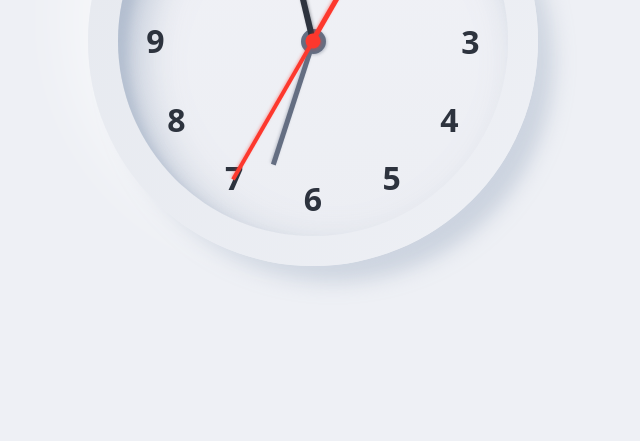
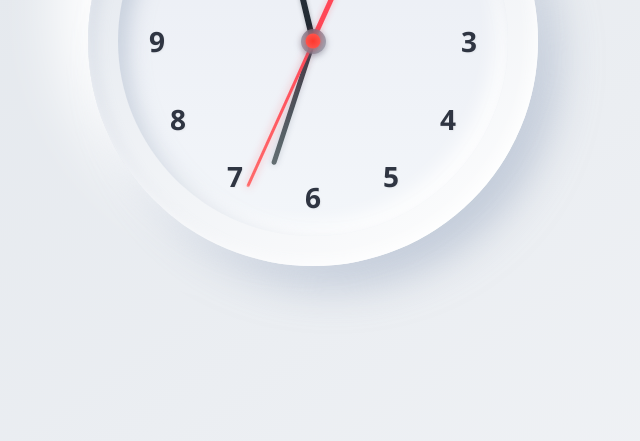
Before and after one commit to KunalxKushwaha/Analog-Clock, a plain HTML site: page index.html in a window 1280 px wide. Shown: the part 359-800 px from the top of the page, without its empty margins (327-967 px from the left). Drawn offline with Linux system fonts and the light colour scheme.

```diff
--- a/style.css
+++ b/style.css
@@ -1,8 +1,8 @@
-* {
+ * {
     box-sizing: border-box;
     margin: 0;
     padding: 0;
-    font-family: system-ui;
+    font-family: 'Segoe UI', Tahoma, Geneva, Verdana, sans-serif;
 }
 
 body {
@@ -11,28 +11,35 @@ body {
     display: flex;
     align-items: center;
     justify-content: center;
-    background: #EEF0F5;
+    background: linear-gradient(145deg, #dfe4ea, #f1f3f6);
+    background-attachment: fixed;
 }
 
 .clock {
-    background: linear-gradient(120deg, #E6E9EF, #EEF0F5);
+    background: linear-gradient(145deg, #e0e5ec, #ffffff);
     width: 450px;
     height: 450px;
     border-radius: 50%;
-    box-shadow: -20px -20px 60px rgba(255, 255, 255, 0.5),
-                20px 20px 20px -5px rgba(166, 180, 200, 0.5);
+    box-shadow:
+        -30px -30px 60px #ffffff,
+        20px 20px 40px rgba(163, 177, 198, 0.6),
+        inset -5px -5px 15px #ffffff,
+        inset 5px 5px 15px rgba(163, 177, 198, 0.3);
     display: flex;
     align-items: center;
     justify-content: center;
+    position: relative;
+    transition: all 0.3s ease-in-out;
 }
 
 .wrapper {
     width: 390px;
     height: 390px;
-    background: linear-gradient(to top, #ECEEF3, #F1F2F7);
+    background: linear-gradient(to top, #f3f6fa, #e9ecf3);
     border-radius: 50%;
-    box-shadow: inset 10px 10px 10px rgba(166, 180, 200, 0.5),
-                inset 20px 20px 40px rgba(166, 180, 200, 0.7);
+    box-shadow:
+        inset 10px 10px 20px rgba(163, 177, 198, 0.5),
+        inset -10px -10px 20px #fff;
     display: flex;
     align-items: center;
     justify-content: center;
@@ -41,37 +48,46 @@ body {
 
 .wrapper label {
     position: absolute;
-    transform: rotate(calc(var(--i) * (360deg / 12)));
-    inset: 16px;
+    transform: rotate(calc(var(--i) * 30deg));
+    inset: 20px;
     text-align: center;
 }
+
 .wrapper label span {
-    transform: rotate(calc(var(--i) * (-360deg / 12)));
+    transform: rotate(calc(var(--i) * -30deg));
     display: inline-block;
-    font-size: 32px;
-    font-weight: bold;
-    color: #2D333E;
+    font-size: 28px;
+    font-weight: 600;
+    color: #2f3542;
+    text-shadow: 1px 1px 2px rgba(0, 0, 0, 0.05);
+    transition: transform 0.3s;
 }
 
 .point {
     width: 25px;
     height: 25px;
-    background: #646E82;
+    background: rgba(100, 110, 130, 0.6);
     border-radius: 50%;
-    box-shadow: 1px 1px 3px #646E8260;
+    position: relative;
+    backdrop-filter: blur(5px);
+    box-shadow: 0 2px 6px rgba(100, 110, 130, 0.5);
+    z-index: 4;
 }
+
 .point::after {
     content: "";
     position: absolute;
     width: 15px;
     height: 15px;
-    background: #FD382D;
+    background: radial-gradient(circle at center, #fd382d, #ff5e57);
     border-radius: 50%;
     top: 50%;
     left: 50%;
     transform: translate(-50%, -50%);
-    box-shadow: 1px 1px 3px #FD382D60;
-    z-index: 4;
+    box-shadow:
+        0 0 10px rgba(253, 56, 45, 0.4),
+        0 0 5px rgba(253, 56, 45, 0.2);
+    z-index: 5;
 }
 
 .stalk-second,
@@ -80,35 +96,41 @@ body {
     position: absolute;
     bottom: 50%;
     transform-origin: bottom;
+    transition: transform 0.3s linear;
+    border-radius: 10px;
 }
 
 .stalk-second {
-    width: 4px;
+    width: 3px;
     height: 160px;
-    background: #FD382D;
-    box-shadow: 1px 1px 3px #FD382D60;
+    background: linear-gradient(to bottom, #ff6b6b, #ff4757);
+    box-shadow: 0 0 8px rgba(255, 71, 87, 0.4);
     z-index: 3;
 }
+
 .stalk-second::before {
     content: "";
     position: absolute;
     width: 5px;
     height: 50px;
-    background: #FD382D;
+    background: #ff4757;
     bottom: -50px;
-    box-shadow: 1px 1px 3px #FD382D60;
+    border-radius: 3px;
+    box-shadow: 0 0 6px rgba(255, 71, 87, 0.3);
 }
+
 .stalk-minute {
     width: 5px;
     height: 130px;
-    background: #646E82;
-    box-shadow: 1px 1px 3px #646E8260;
+    background: linear-gradient(to bottom, #636e72, #2f3542);
+    box-shadow: 0 0 6px rgba(100, 110, 130, 0.3);
     z-index: 2;
 }
+
 .stalk-hour {
     width: 6px;
     height: 100px;
-    background: #2D333E;
-    box-shadow: 1px 1px 3px #2D333E60;
+    background: linear-gradient(to bottom, #2f3542, #1e272e);
+    box-shadow: 0 0 4px rgba(47, 53, 62, 0.3);
     z-index: 1;
 }
```
Also changed, not shown: index.html (line endings or trailing spaces), script.js (line endings or trailing spaces).
